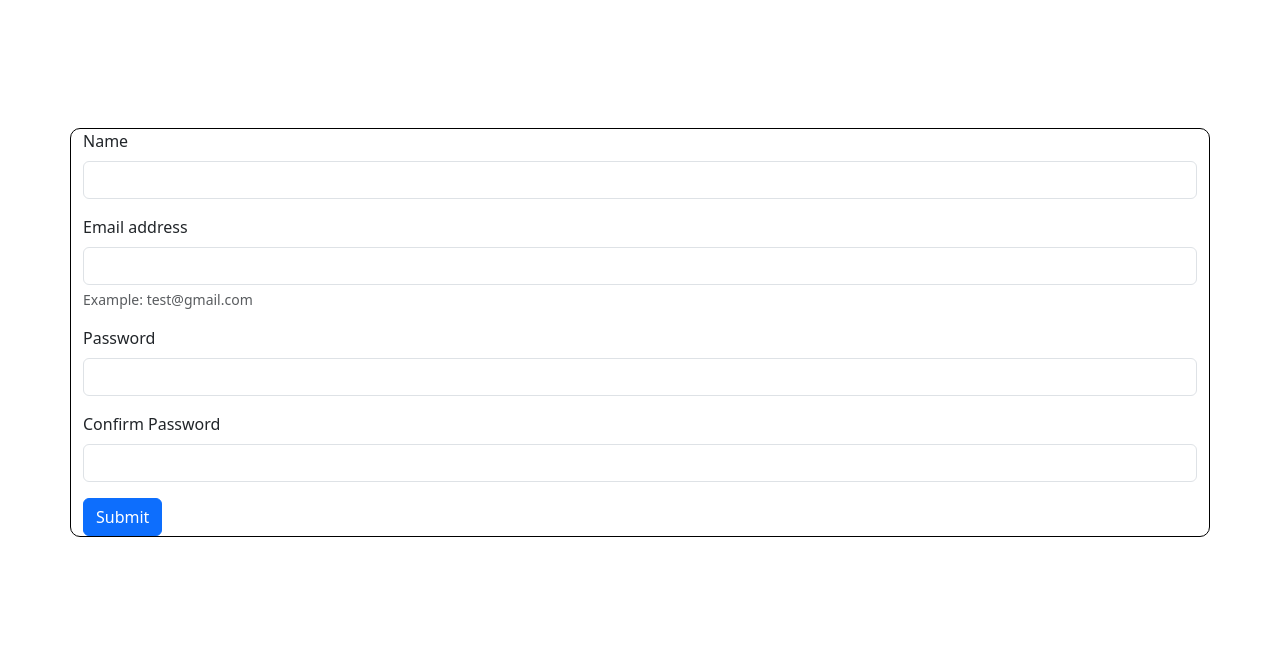
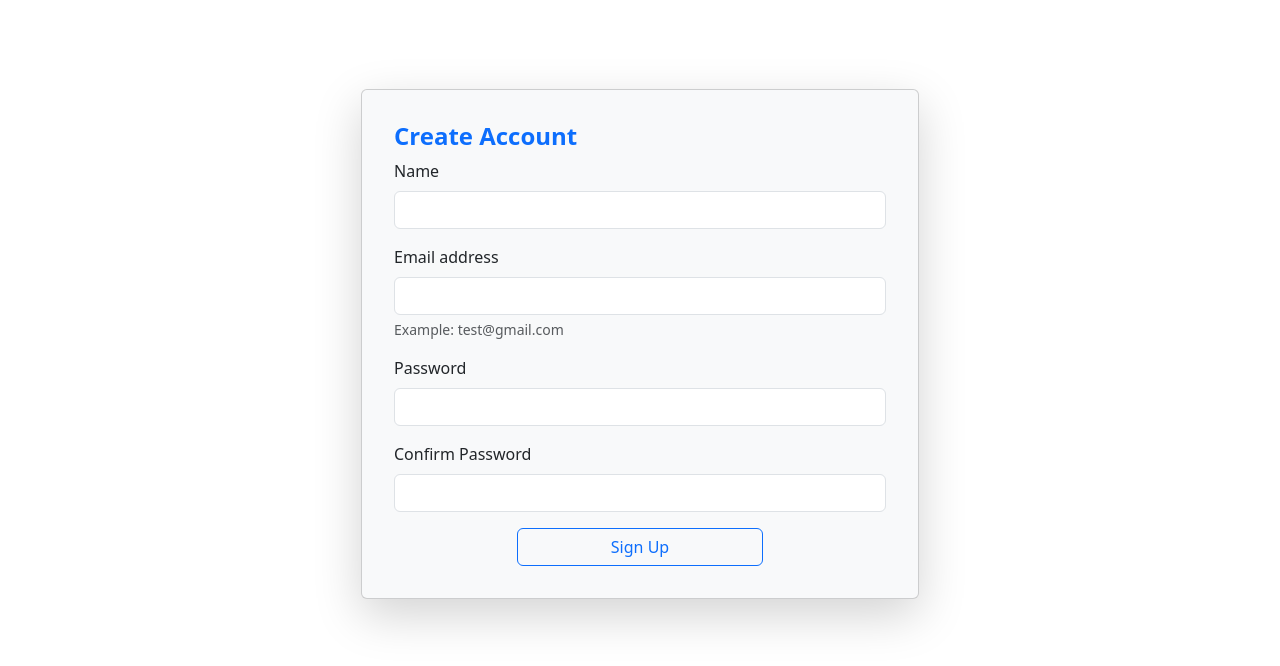
Before and after one commit to rutuja1302/job-application-tracker, an Angular app in the folder frontend/job-tracker-ui/: page / in a window 1280 px wide. Shown: the top 666 px of the page. Built offline with nearby package versions, Linux system fonts and the light colour scheme.

Commit message:
registration page ui changes

```diff
--- a/frontend/job-tracker-ui/src/app/components/registeration/registeration.css
+++ b/frontend/job-tracker-ui/src/app/components/registeration/registeration.css
@@ -1,5 +1,11 @@
-.registration-form{
-    margin-top: 10%;
-    border: 1px solid black;
-    border-radius: 10px;
+.card{
+    margin-top: 8%;
+    margin-left: 25%;
+    width: 50%;
 }
+
+.card-title{
+    font-weight: bold;
+    color: #0d6efd;
+    font-size: x-large;
+}
--- a/frontend/job-tracker-ui/src/app/components/registeration/registeration.html
+++ b/frontend/job-tracker-ui/src/app/components/registeration/registeration.html
@@ -1,12 +1,17 @@
-<div class="container-sm registration-form">
+<div class="container">
+    <div class="card shadow-lg p-3 mb-5 bg-body-tertiary rounded">
+        <div class="card-body">
+            <h5 class="card-title">Create Account</h5>
             <form>
                 <div class="mb-3">
                     <label for="exampleInputEmail1" class="form-label">Name</label>
-            <input type="text" class="form-control" id="exampleInputName" [(ngModel)]="username"  name="username" aria-describedby="nameHelp">
+                    <input type="text" class="form-control" id="exampleInputName" [(ngModel)]="username" name="username"
+                        aria-describedby="nameHelp">
                 </div>
                 <div class="mb-3">
                     <label for="exampleInputEmail1" class="form-label">Email address</label>
-            <input type="email" class="form-control" id="exampleInputEmail1" [(ngModel)]="email" name="email" aria-describedby="emailHelp">
+                    <input type="email" class="form-control" id="exampleInputEmail1" [(ngModel)]="email" name="email"
+                        aria-describedby="emailHelp">
                     <div id="emailHelp" class="form-text">Example: test@gmail.com</div>
                 </div>
                 <div class="mb-3">
@@ -15,8 +20,13 @@
                 </div>
                 <div class="mb-3">
                     <label for="exampleInputPassword1" class="form-label">Confirm Password</label>
-            <input type="password" class="form-control" id="exampleInputPassword1" [(ngModel)]="password" name="password">
+                    <input type="password" class="form-control" id="exampleInputPassword1" [(ngModel)]="password"
+                        name="password">
                 </div>
-        <button type="submit" class="btn btn-primary" (click)="register()">Submit</button>
+                <div class="d-grid gap-2 col-6 mx-auto">
+                    <button type="submit" class="btn btn-outline-primary" (click)="register()">Sign Up</button>
+                </div>
             </form>
         </div>
+    </div>
+</div>
```
Lines whose indentation alone changed are shown as unchanged.
